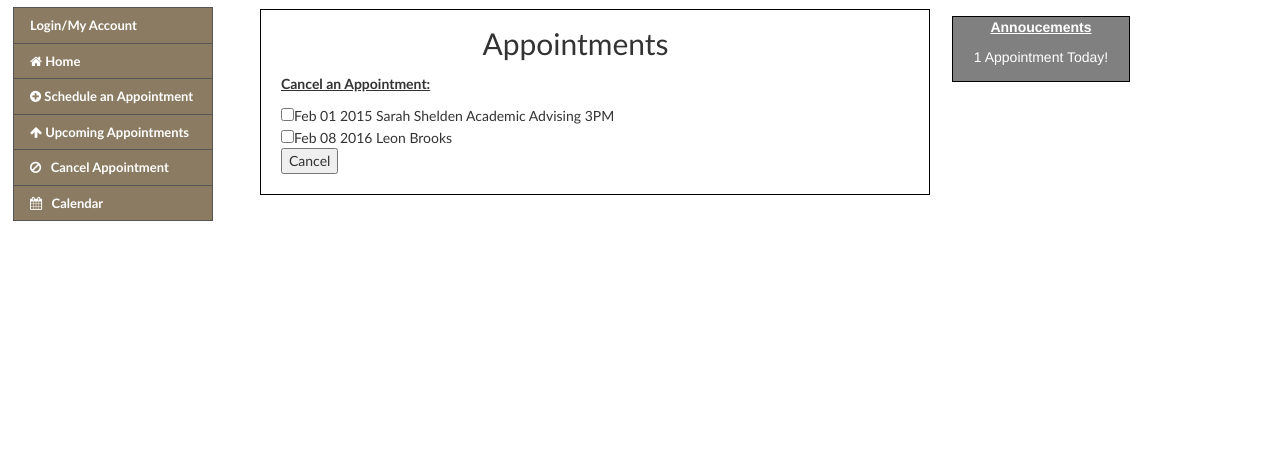
After one commit to hmbock/CIT-CSE480, a PHP site: page /cancel.html in a window 1280 px wide. The commit adds this page. Shown: the part 171-642 px from the top of the page. Run offline with PHP 8.4, Linux system fonts and the light colour scheme; some libraries are stand-ins or nearby versions.

Commit message:
added more HTML pages, updated index

```diff
--- a/Webpages/betwixt.css
+++ b/Webpages/betwixt.css
@@ -5,9 +5,8 @@ body {
 }
 
 h2 {
-	text-align: left;
+	text-align: center;
 	background-color: #FFFFFF;
-	text-transform: ;
 	font-family: Arial;
 	font-weight: bolder;
 	font-style: normal;
@@ -59,32 +110,33 @@ nav a:hover {
 	border-bottom: 1px solid black;
 	border-left: 1px solid black;
 	border-top: 1px solid black;
-	margin-right: -72px;
-	margin-bottom: 10px;
-	margin-top: 42px;
-	margin-left: 425px;
+	margin-right: 150px;
+	margin-bottom: 6px;
+	margin-top: -300px;
+	margin-left: 950px;
 	height: 66px;
 	width: 178px;
 	/*+placement: 618px -264px;*/
-	position: relative;
 	left: 618px;
 	top: -264px;
 	background-color: gray;
 	color: white;
 	text-align: center;
+	padding: 0;
+	float: right;
 }
 
 #announcements p {
 	text-align: center;
-
+	float: right;
 }
 
 #content {
 	font-family: candara, century gothic;
 	padding: 1px 20px 20px;
 	background-color: #FFFFFF;
-	margin-left: 258px;
-	margin-right: 215px;
+	margin-left: 260px;
+	margin-right: 350px;
 	margin-top: 0;
 	margin-bottom: 0;
 	border-top: 1px solid #000000;
@@ -94,7 +146,7 @@ nav a:hover {
 }
 
 #content p {
-	text-align: center;
+	text-align: left;
 }
 
 #content ul {
@@ -130,22 +182,20 @@ nav a:hover {
 	background-color: #FFFFFF;
 	margin-left: auto;
 	margin-right: auto;
-	min-width: 996px;
+	min-width: 900px;
 	box-shadow: ;
 }
 
 h1 {
-	color: black;
-	text-align: center;
-	font-family: Arial Black, Gadget, sans-serif;
-	vertical-align: text-middle;
 	background-color: #D2B48C;
 	background-image: url(logos-ou.png);
 	background-position: center;
 	background-repeat: no-repeat;
-	height: 125px;
+	height: 150px;
+	text-indent: -9999px;
 	margin-bottom: 0;
-	}
+	color: #FFFFFF;
+}
 
 ul {
 	list-style-type: none;
--- /dev/null
+++ b/Webpages/cancel.html
@@ -0,0 +1,59 @@
+<!DOCTYPE html>
+<html lang="en">
+
+	<head>
+		<title>Betwixt Booking: Cancel an Appointment</title>
+		<meta charset="utf-8">
+		<meta name= "viewport" content= "width= device-width, initial-scale=1.0">
+		<link href="betwixt.css" rel="stylesheet">
+		<link rel="stylesheet" href="C:\Users\lkwal_000\Google Drive\CIT_CSE 480\Production\css\font-awesome-4.5.0\css\font-awesome.min.css">
+		<link href="https://maxcdn.bootstrapcdn.com/bootstrap/3.3.6/css/bootstrap.min.css" rel="stylesheet" integrity="sha256-7s5uDGW3AHqw6xtJmNNtr+OBRJUlgkNJEo78P4b0yRw= sha512-nNo+yCHEyn0smMxSswnf/OnX6/KwJuZTlNZBjauKhTK0c+zT+q5JOCx0UFhXQ6rJR9jg6Es8gPuD2uZcYDLqSw==" crossorigin="anonymous">
+		<script src="https://maxcdn.bootstrapcdn.com/bootstrap/3.3.6/js/bootstrap.min.js" integrity="sha256-KXn5puMvxCw+dAYznun+drMdG1IFl3agK0p/pqT9KAo= sha512-2e8qq0ETcfWRI4HJBzQiA3UoyFk6tbNyG+qSaIBZLyW9Xf3sWZHN/lxe9fTh1U45DpPf07yj94KsUHHWe4Yk1A==" crossorigin="anonymous"></script>
+		<link href="https://maxcdn.bootstrapcdn.com/font-awesome/4.5.0/css/font-awesome.min.css" rel="stylesheet" integrity="sha256-3dkvEK0WLHRJ7/Csr0BZjAWxERc5WH7bdeUya2aXxdU= sha512-+L4yy6FRcDGbXJ9mPG8MT/3UCDzwR9gPeyFNMCtInsol++5m3bk2bXWKdZjvybmohrAsn3Ua5x8gfLnbE1YkOg==" crossorigin="anonymous">
+		<link rel="stylesheet" href="http://maxcdn.bootstrapcdn.com/bootstrap/3.3.6/css/bootstrap.min.css">
+		<script src="https://ajax.googleapis.com/ajax/libs/jquery/1.12.0/jquery.min.js"></script>
+		<script src="http://maxcdn.bootstrapcdn.com/bootstrap/3.3.6/js/bootstrap.min.js"></script>
+	</head>
+	<body>
+			<header>
+				<h1> Betwixt Booking!!</h1>
+			</header>
+
+		<div id="wrapper">
+
+			<main role ="main">
+				<nav>
+					<ul>
+					  <li><a href="http://secs.oakland.edu/~hmbock/login_submit.php">Login/My Account</a></li>
+					  <li><a href="index.html"><i class="fa fa-home"></i>&nbsp;Home</a></li>
+					  <li><a href="scheduleApp.html"><i class="fa fa-plus-circle"></i>&nbsp;Schedule an Appointment</a></li>
+					  <li><a href="#contact"><i class="fa fa-arrow-up"></i>&nbsp;Upcoming Appointments</a></li>
+					  <li><a href="#cancel"><i class="fa fa-ban"></i> &nbsp; Cancel Appointment</a></li>
+					  <li><a href="#about"><i class="fa fa-calendar"></i> &nbsp; Calendar</a></li>
+					</ul>
+				</nav>
+
+				<div id="content">
+					<h2> Appointments</h2>
+					<p><b><u> Cancel an Appointment:</u></b></p>
+					<form>
+						<input type="checkbox" name=apt1 value=apt1>Feb 01 2015 Sarah Shelden Academic Advising 3PM <br>
+						<input type="checkbox" name=apt2 value=apt2>Feb 08 2016	Leon Brooks<br>
+					<button>Cancel</button>
+					</br>
+					</form>
+
+				</div>
+
+				<div id="annoucements">
+				 <p> <b><u>Annoucements</u></b></p>
+				 <p> 1 Appointment Today! </P>
+				</div>
+			</main>
+
+			<footer role = "contentinfo"></footer>
+		</div>
+
+	</body>
+
+</html>
```
Also changed, not shown: other parts of Webpages/betwixt.css (+52 -4 lines), Webpages/index.html (added, +57 -0 lines), Webpages/scheduleApp.html (added, +71 -0 lines), Webpages/upcoming.html (added, +55 -0 lines).
